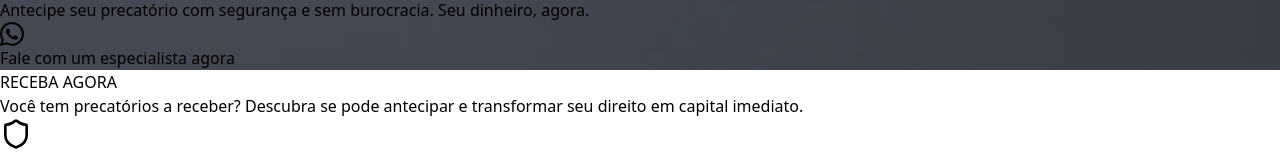
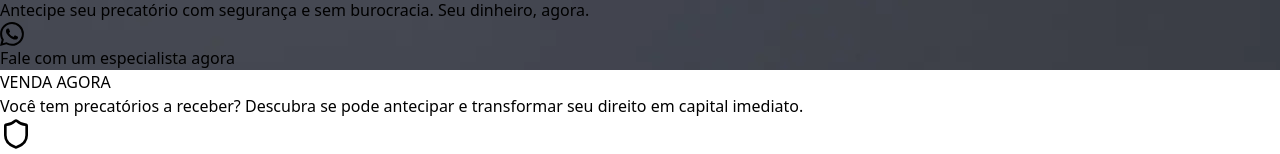
Before and after one commit to EdisonMatos/LP-Mdx-capital, a React (Vite) app: page / in a window 1280 px wide. Shown: the part 362-516 px from the top of the page. Built offline with nearby package versions, Linux system fonts and the light colour scheme; a web font is replaced by a local one.

Commit message:
fix: Copy Features

```diff
--- a/src/content/contentLp01.jsx
+++ b/src/content/contentLp01.jsx
@@ -68,7 +68,7 @@ const contentLp01 = {
   },
   features: {
     sectionHeader: {
-      miniTag: "RECEBA AGORA",
+      miniTag: "VENDA AGORA",
       title:
         "Você tem precatórios a receber? Descubra se pode antecipar e transformar seu direito em capital imediato.",
     },
```
